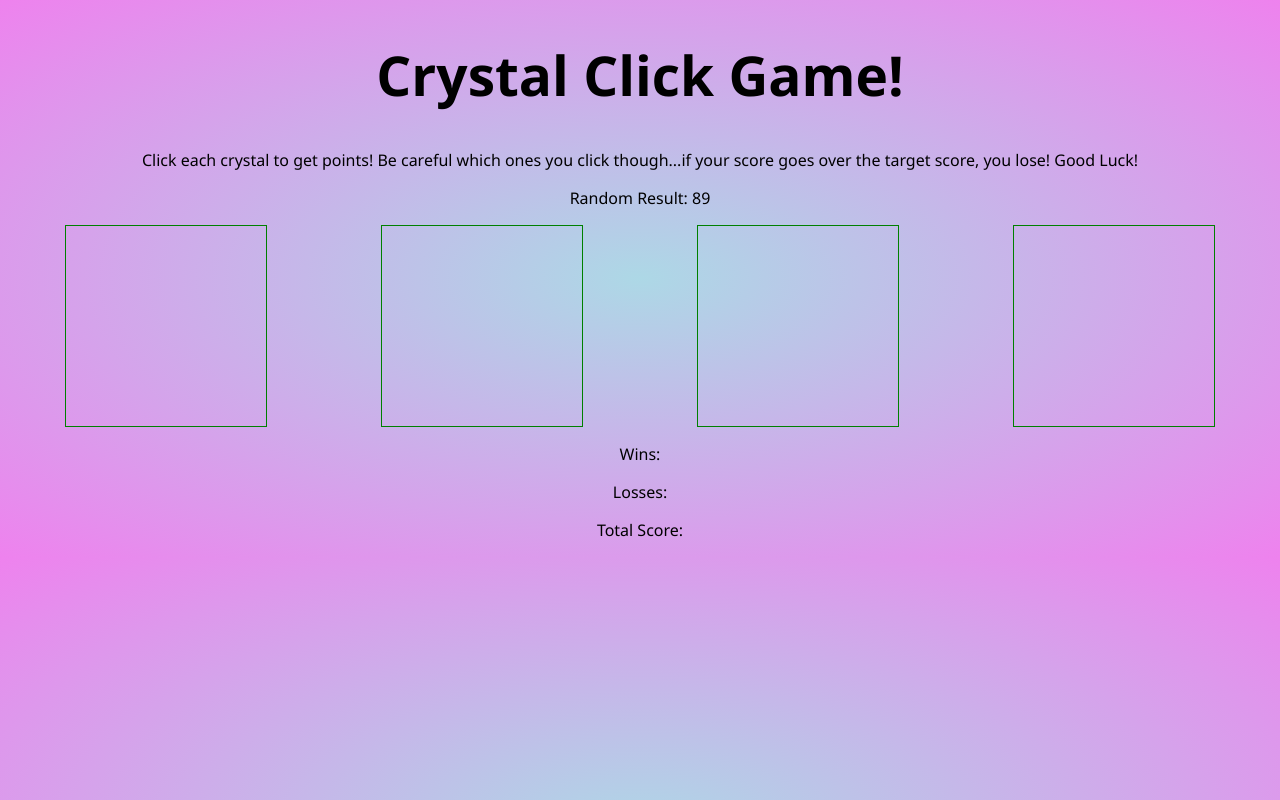
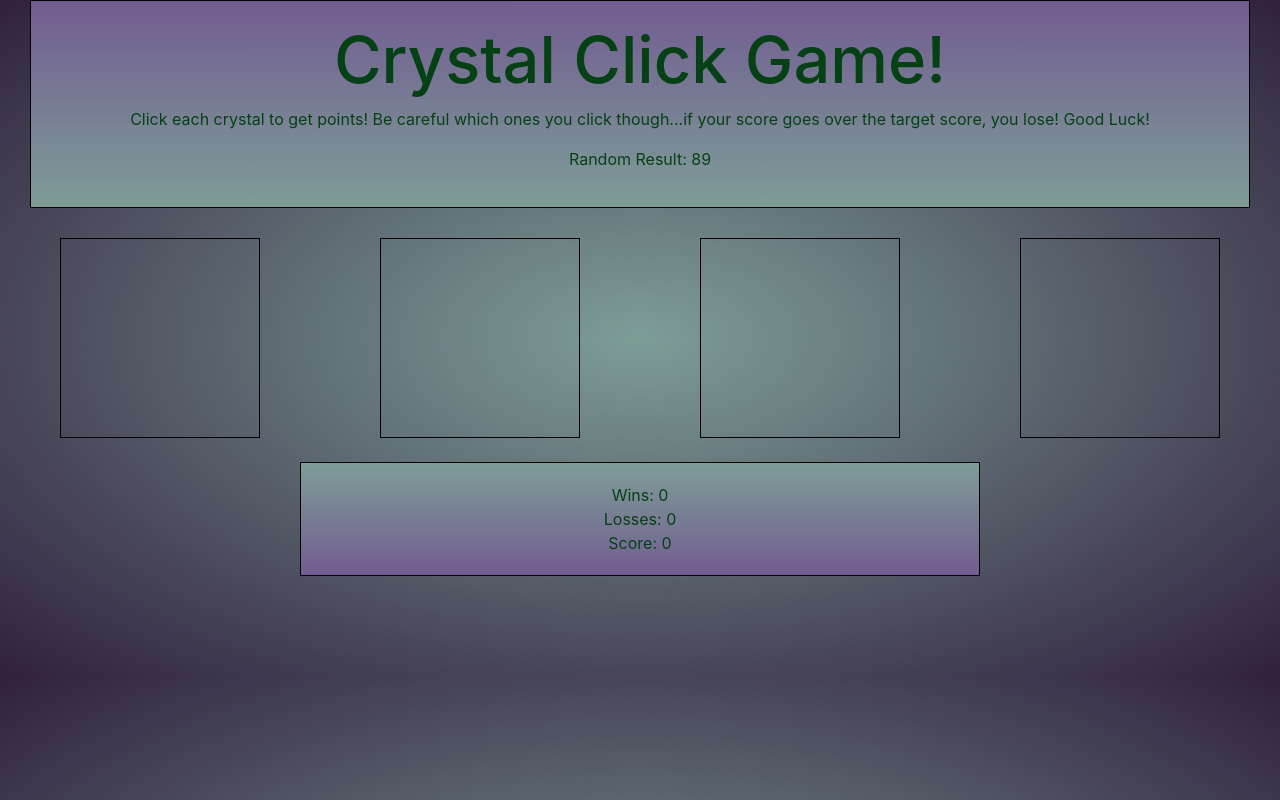
Before and after one commit to bcason9/unit-4-game, a plain HTML site: page index.html in a window 1280 px wide. Drawn offline with nearby package versions, Linux system fonts and the light colour scheme.

Commit message:
added bootstrap elements

```diff
--- a/assets/css/style.css
+++ b/assets/css/style.css
@@ -5,18 +5,35 @@
 }
 
 .crystal {
-    border: 1px solid green;
+    border: 1px solid black;
     height: 200px;
     width: 200px;
 }
 
 body {
     text-align: center;
-    font-family: 'Segoe UI', Tahoma, Geneva, Verdana, sans-serif;
-    background-image: radial-gradient(lightblue, violet);
+    background-image: radial-gradient(rgb(126,157,151), rgb(48, 33, 61));
+    color: rgb(6, 65, 21);
 
 }
 
 h1 {
-    font-size: 55px;
+    font-size: 65px;
 }
+
+#box1 {
+    border: 1px solid black;
+    margin: 30px;
+    margin-top: 0px;
+    padding: 20px;
+    background-image: linear-gradient(rgb(114, 92, 145), rgb(126, 157, 151))
+}
+
+#box2 {
+    border: 1px solid black;
+    margin-left: 300px;
+    margin-right: 300px;
+    margin-bottom: 100px;
+    padding: 20px;
+    background-image: linear-gradient(rgb(126, 157, 151), rgb(114, 92, 145))
+}
--- a/assets/javascript/game.js
+++ b/assets/javascript/game.js
@@ -60,21 +60,21 @@ $(document).on("click",".crystal", function() {
 
     previous += num;
 
-    $("#scoreTotal").html(previous);
+    $("#score").html("Score: " + previous);
 
     if (previous > random_result) {
         alert("You Lost!");
         loss++
-        $("#losses").html(loss);
-        $("#scoreTotal").html("0");
+        $("#losses").html("Losses: " + loss);
+        $("#score").html("Score: 0");
         $(".crystals").empty();
         resetGame();
 
     } else if (previous === random_result) {
         alert("You win!");
         win++
-        $("#wins").html(win)
-        $("#scoreTotal").html("0");
+        $("#wins").html("Wins: " + win)
+        $("#score").html("Score: 0");
         $(".crystals").empty();
         resetGame();
     };
--- a/index.html
+++ b/index.html
@@ -5,22 +5,27 @@
     <meta name="viewport" content="width=device-width, initial-scale=1.0">
     <meta http-equiv="X-UA-Compatible" content="ie=edge">
     <script src="https://cdnjs.cloudflare.com/ajax/libs/jquery/3.2.1/jquery.min.js"></script>
+    <link rel="stylesheet" href="https://stackpath.bootstrapcdn.com/bootstrap/4.3.1/css/bootstrap.min.css" integrity="sha384-ggOyR0iXCbMQv3Xipma34MD+dH/1fQ784/j6cY/iJTQUOhcWr7x9JvoRxT2MZw1T" crossorigin="anonymous">
     <link rel="stylesheet" href="assets/css/style.css">
     <title>Document</title>
 </head>
 <body>
+<div id="box1">
 
-<h1>Crystal Click Game!</h1>
+<h1 class="text-center">Crystal Click Game!</h1>
 
-<p>Click each crystal to get points! Be careful which ones you click though...if your score goes over the target score, you lose! Good Luck!</p>
+<p class="text-center">Click each crystal to get points! Be careful which ones you click though...if your score goes over the target score, you lose! Good Luck!</p>
 
-<p id="result"></p>
+<p class="text-center"id="result"></p>
+</div>
 
 <div class="crystals"></div>
-
-<p>Wins: <div id="wins"></div></p>
-<p>Losses: <div id="losses"></div></p>
-<p>Total Score: <div id="scoreTotal"></div></p>
-    <script src="assets/javascript/game.js"></script>
+<br>
+<div id="box2">
+<div class="text-center" id="wins">Wins: 0</div>
+<div class="text-center" id="losses">Losses: 0</div>
+<div class="text-center" id="score">Score: 0</div>
+</div>
+<script src="assets/javascript/game.js"></script>
 </body>
 </html>
```
